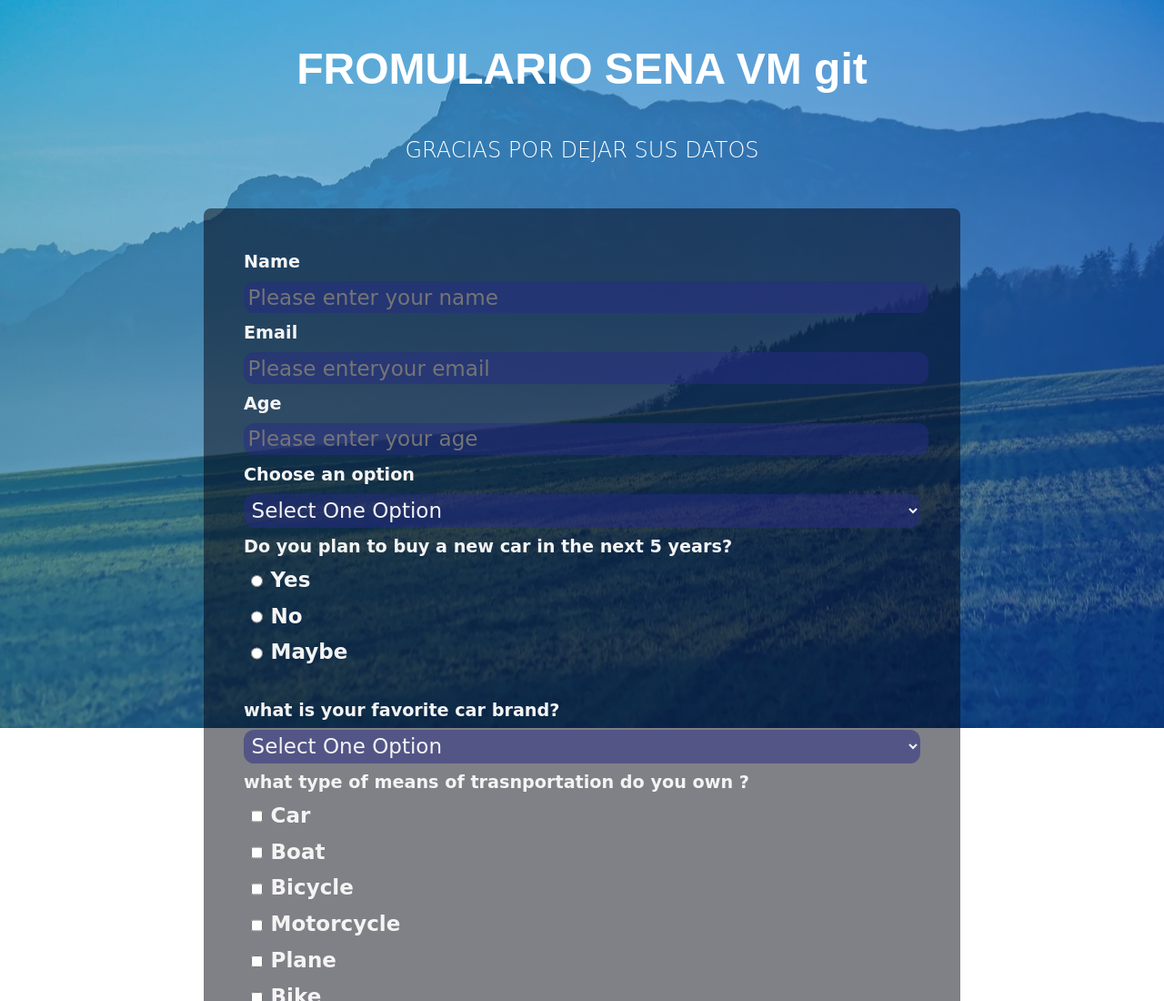
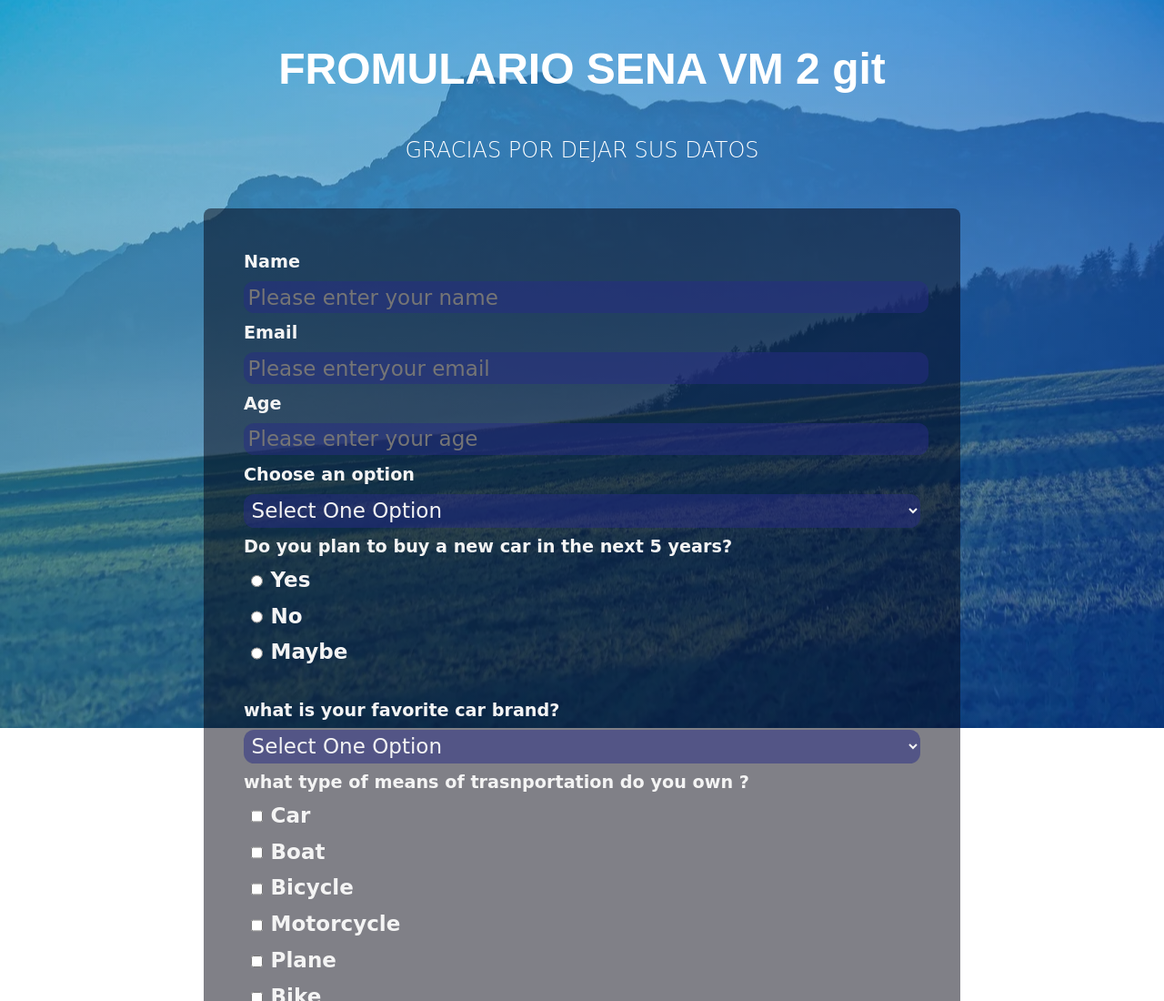
Before and after one commit to JosephtSebastian6/FormVM, a website built with webpack: page src/index.html in a window 1280 px wide. Shown: the top 1100 px of the page at 91% size. Built offline with nearby package versions, Linux system fonts and the light colour scheme; files whose address does not match are found by name.

Commit message:
intento 2

```diff
--- a/src/index.html
+++ b/src/index.html
@@ -7,7 +7,7 @@
     <title>Formulario Final 1</title>
   </head>
   <body>
-    <h1 id="title">FROMULARIO SENA VM git</h1>
+    <h1 id="title">FROMULARIO SENA VM 2 git</h1>
     <p id="description">GRACIAS POR DEJAR SUS DATOS</p>
     <form id="survey-form">
       <fieldset>
```
